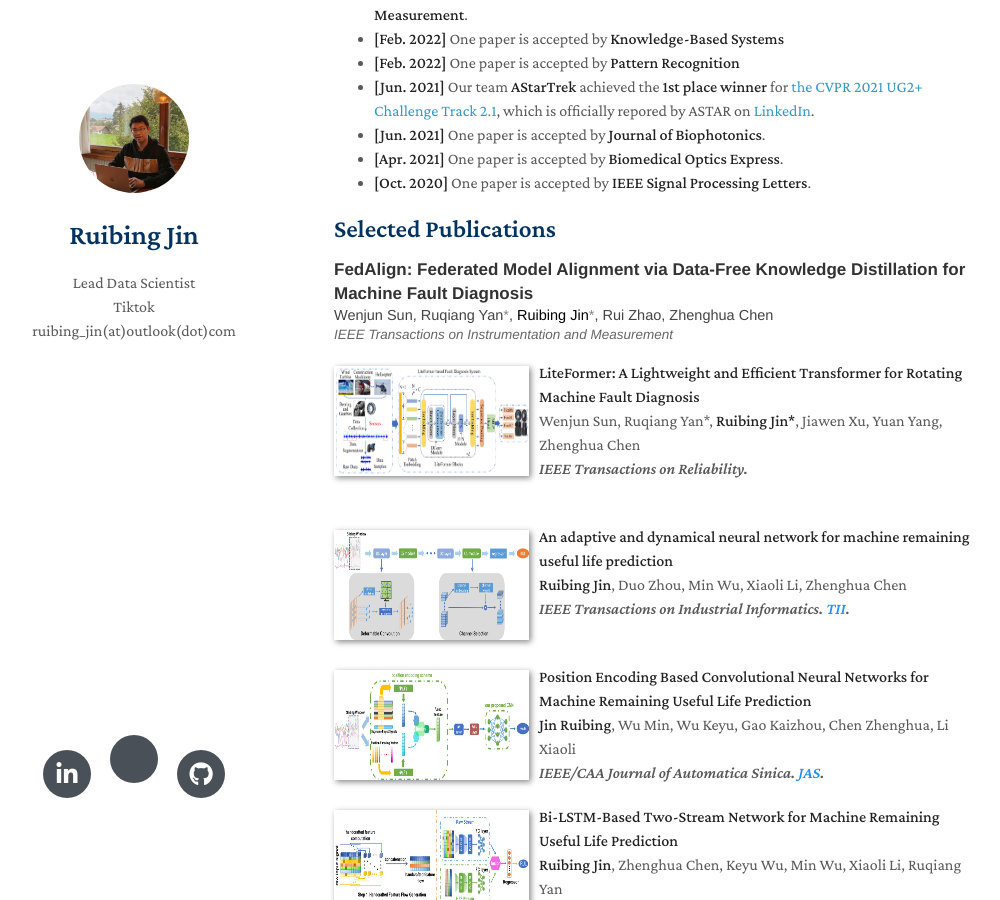
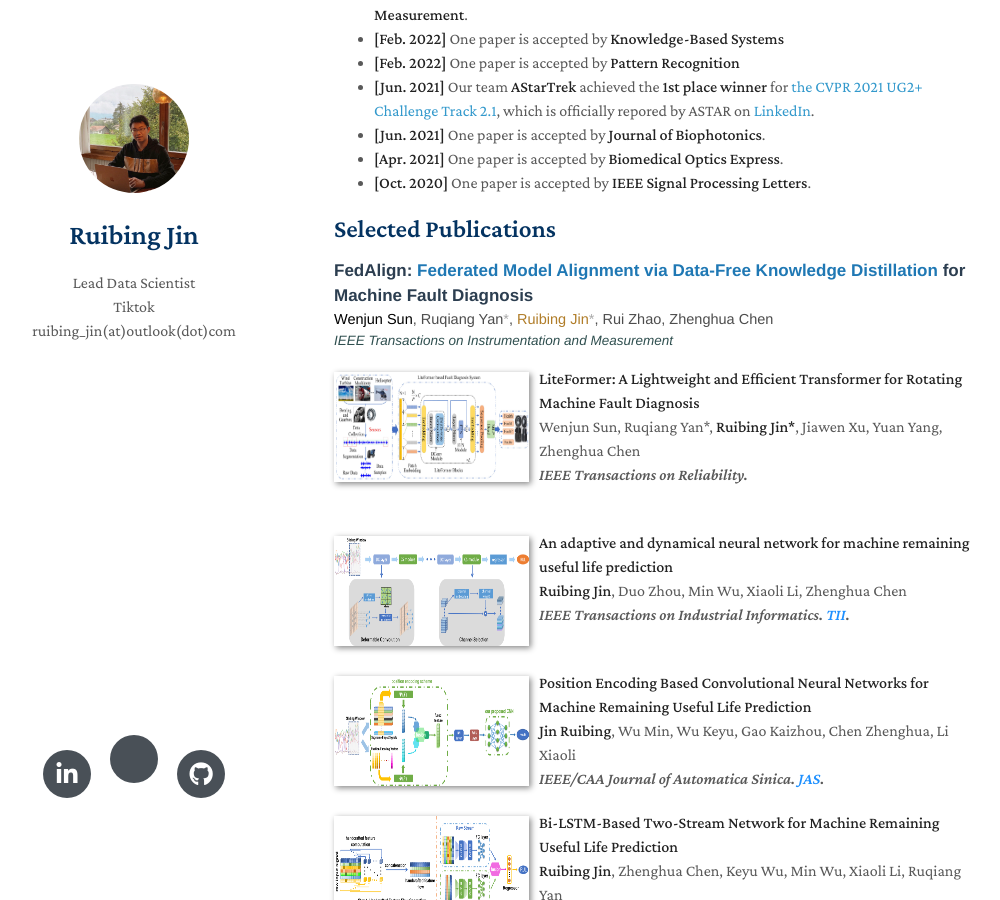
Before and after one commit to ruibing-jin/ruibing-jin.github.io, a Jekyll site: the page built from index.md, in a window 1280 px wide and 900 px high, scrolled down 1268 px. Shown: the whole window, without its empty margins (136-1136 px from the left). Built offline with Jekyll 4.4.1, drawn with Linux system fonts in a browser that asks for light colours; nearby versions of some CDN libraries; a style sheet for code colours, icons or effects is not loaded; our own code applies the rules of GitHub Pages for plain Markdown files.

Commit message:
Update index.md

```diff
--- a/index.md
+++ b/index.md
@@ -47,18 +47,23 @@ I am a reviewer of top-tier conferences and journals including CVPR, ICCV, ECCV,
 
 ## Selected Publications
 
-<div class="paper" style="font-family:'Helvetica Neue',Helvetica,Arial,sans-serif; line-height:1.4; margin-bottom:16px;">
-  <p style="margin:0; font-size:17px; font-weight:600; color:#333;">
-    FedAlign: Federated Model Alignment via Data-Free Knowledge Distillation for Machine Fault Diagnosis
+<div class="paper" style="font-family:'Helvetica Neue',Helvetica,Arial,sans-serif; line-height:1.5; margin-bottom:16px;">
+
+  <p style="margin:0; font-size:17px; font-weight:600; color:#2c3e50;">
+    FedAlign: <span style="color:#1f78b4;">Federated Model Alignment via Data-Free Knowledge Distillation</span> for Machine Fault Diagnosis
   </p>
-  <p style="margin:0; font-size:14.5px; color:#444;">
-    Wenjun Sun, Ruqiang Yan<span style="color:#888;">*</span>,
-    <strong style="color:#000;">Ruibing Jin<span style="color:#888;">*</span></strong>,
+
+  <p style="margin:0; font-size:14.5px; color:#4d4d4d;">
+    <span style="color:#000;">Wenjun Sun</span>,
+    Ruqiang Yan<span style="color:#aaa;">*</span>,
+    <strong style="color:#b07d29;">Ruibing Jin<span style="color:#aaa;">*</span></strong>,
     Rui Zhao, Zhenghua Chen
   </p>
-  <p style="margin:0; font-size:13.5px; color:#666;">
+
+  <p style="margin:0; font-size:13.5px; color:#2f4f4f;">
     <em>IEEE Transactions on Instrumentation and Measurement</em>
   </p>
+
 </div>
 
 [comment]: <>
```
